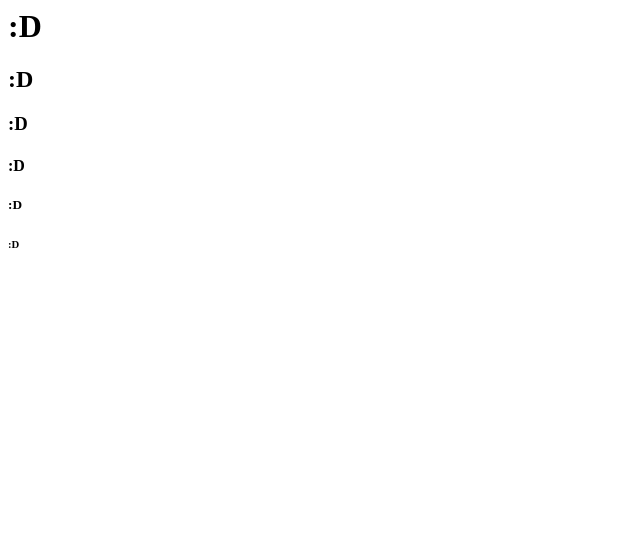
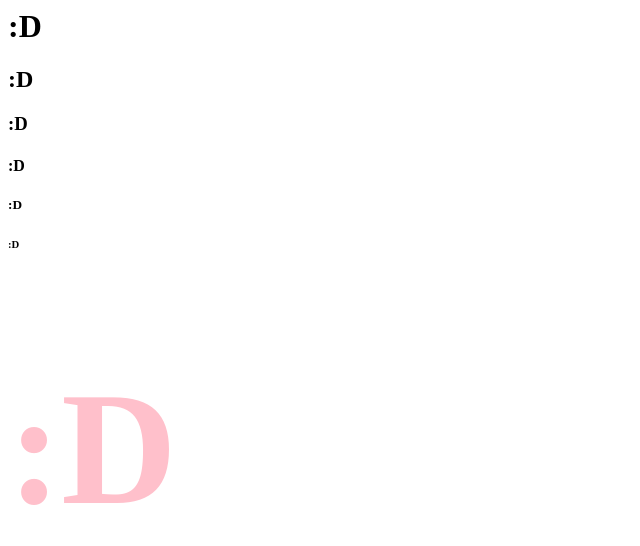
Before and after one commit to 0nionman/Copper, a plain HTML site: page index.html in a window 1280 px wide. Shown: the whole page, without its empty margins (0-640 px from the left). Drawn offline with Linux system fonts and the light colour scheme.

Commit message:
I added a pink one! :DDD

```diff
--- a/index.html
+++ b/index.html
@@ -4,3 +4,4 @@
 <h4> :D </h4>
 <h5> :D </h5>
 <h6> :D </h6>
+<h1 style="color:pink;font-size:10em">:D</h1>
```
